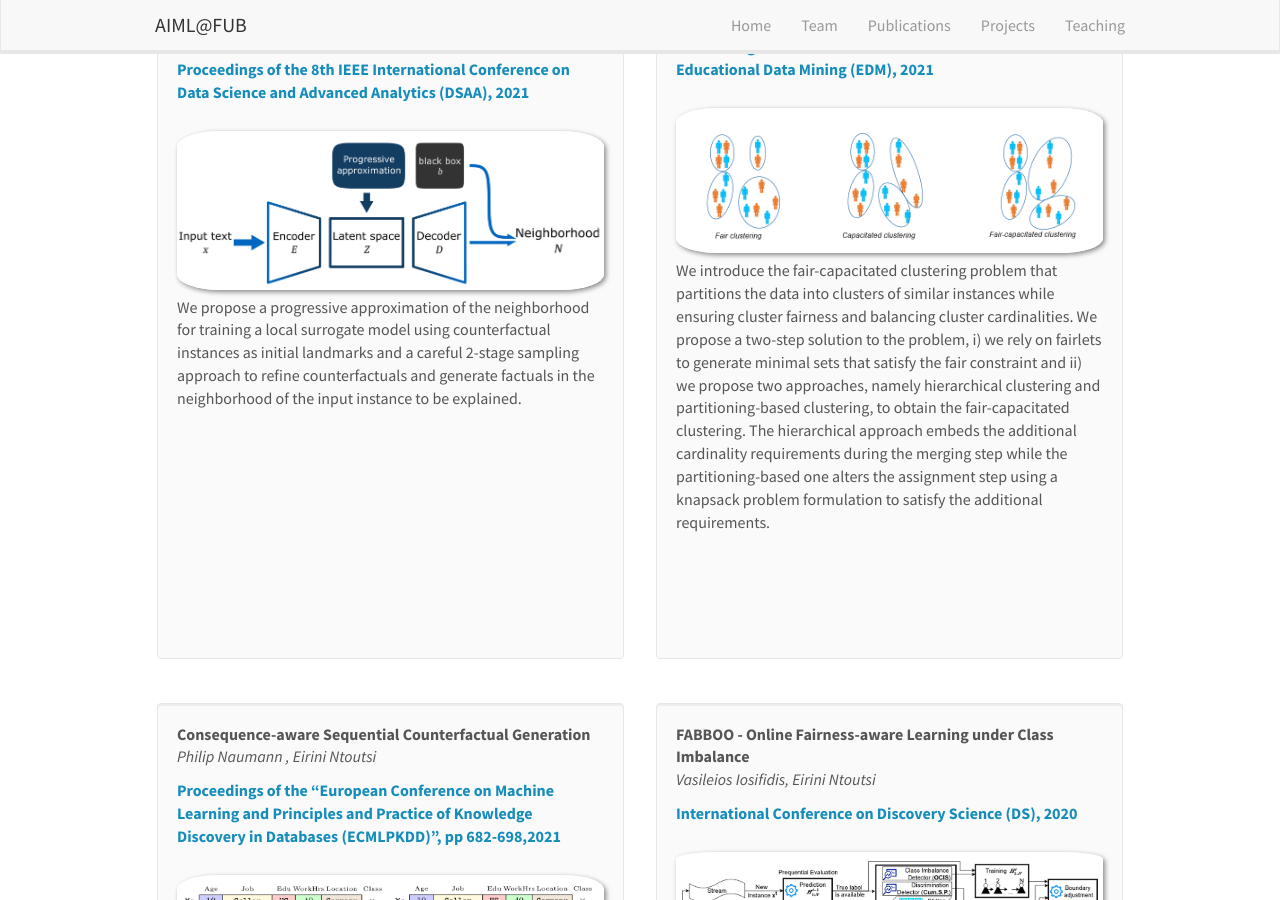
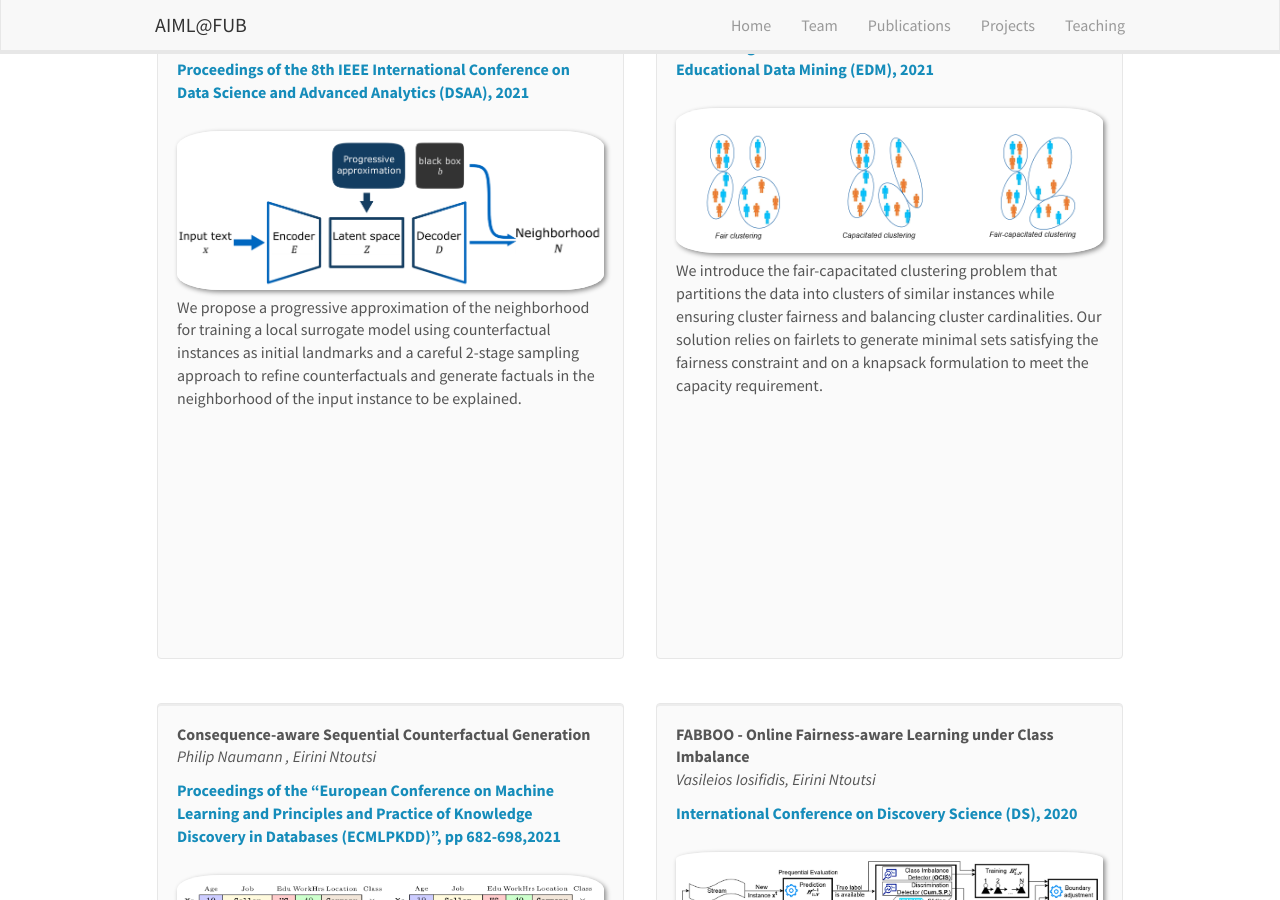
Before and after one commit to AIML-research/AIML-research.github.io, a Jekyll site: the page built from _pages/publications.md, in a window 1280 px wide and 900 px high, scrolled down 986 px. Built offline with Jekyll 4.4.1, drawn with Linux system fonts in a browser that asks for light colours; nearby versions of some CDN libraries.

Commit message:
Update publist.yml

```diff
--- a/_data/publist.yml
+++ b/_data/publist.yml
@@ -63,7 +63,7 @@
 
 - title: "Fair-Capacitated Clustering"
   image: Taifair2021.png
-  description: We introduce the fair-capacitated clustering problem that partitions the data into clusters of similar instances while ensuring cluster fairness and balancing cluster cardinalities. We propose a two-step solution to the problem, i) we rely on fairlets to generate minimal sets that satisfy the fair constraint and ii) we propose two approaches, namely hierarchical clustering and partitioning-based clustering, to obtain the fair-capacitated clustering. The hierarchical approach embeds the additional cardinality requirements during the merging step while the partitioning-based one alters the assignment step using a knapsack problem formulation to satisfy the additional requirements.
+  description: We introduce the fair-capacitated clustering problem that partitions the data into clusters of similar instances while ensuring cluster fairness and balancing cluster cardinalities. Our solution relies on fairlets to generate minimal sets satisfying the fairness constraint and on a knapsack formulation to meet the capacity requirement.
   authors: Tai Le Quy, Arjun Roy, Gunnar Friege, Eirini Ntoutsi
   link:
     url: https://educationaldatamining.org/EDM2021/virtual/static/pdf/EDM21_paper_184.pdf
```
